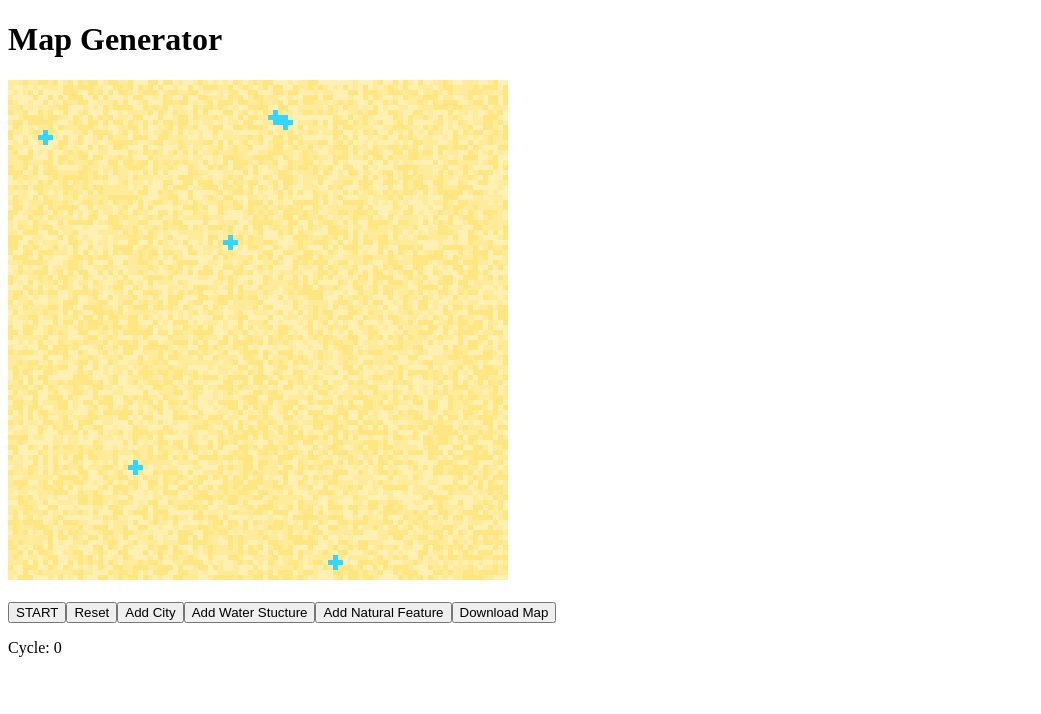
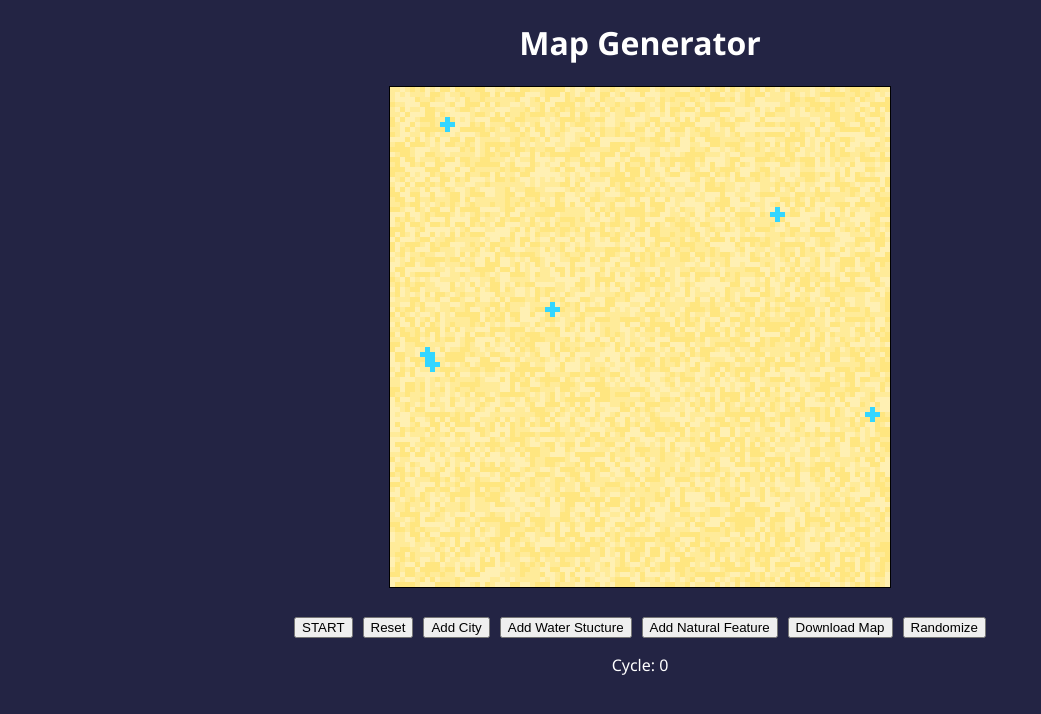
Before and after one commit to ldimuro/RandomRealms, an Angular app: page / in a window 1280 px wide. Shown: the top 714 px of the page, without its empty margins (0-1041 px from the left). Built offline with nearby package versions, Linux system fonts and the light colour scheme.

Commit message:
Refactoring

```diff
--- a/src/app/app.component.html
+++ b/src/app/app.component.html
@@ -20,6 +20,7 @@
     <button (click)="addWaterStructure()">Add Water Stucture</button>
     <button (click)="addNaturalFeature()">Add Natural Feature</button>
     <button (click)="downloadMap()">Download Map</button>
+    <button (click)="randomize()">Randomize</button>
 
     <p>Cycle: {{cycle}}</p>
   </div>
--- a/src/app/app.component.scss
+++ b/src/app/app.component.scss
@@ -0,0 +1,42 @@
+.main {
+    // font-family: monospace;
+    font-family: 'Segoe UI', Tahoma, Geneva, Verdana, sans-serif;
+    justify-content: center;
+    // background-color: black;
+    // color: white;
+}
+
+.col {
+    margin-top: -12px;
+}
+
+.row {
+    margin-left: -10px;
+}
+
+canvas {
+    border: 1px solid black;
+    image-rendering: -moz-crisp-edges;
+    image-rendering: -webkit-crisp-edges;
+    image-rendering: pixelated;
+    image-rendering: crisp-edges;
+}
+.canvasDiv {
+    text-align: center;
+}
+
+.buttons {
+    text-align: center;
+}
+
+button {
+    margin-right: 5px;
+    margin-left: 5px;
+    // background-color: transparent;
+    // border-color: white;
+    // color: white;
+}
+
+p, h1 {
+    text-align: center;
+}
--- a/src/app/app.component.ts
+++ b/src/app/app.component.ts
@@ -41,32 +41,38 @@ export class AppComponent {
   rowLength = 100 // 45
   colLength = 100; // 80
   cityNums = 10;
+  structureNums = 50;
   font = 'Optima';
   canvasDim = this.rowLength * length;
 
-  // color1 = '🟦';
-  // color2 = '🟥';
-  // color3 = '🟧';
-  // color4 = '🟩';
   water = '0';
   land = '1';
   structure = '@';
-
 
   cycle = 0;
   rate = 3;
   respawnMin = 6;
   cycleNums = 100;
-  delayNum = 10;
+  delayNum = 1;
 
   ngOnInit() {
     this.ctx = this.canvas.nativeElement.getContext('2d');
-    // this.canvas.nativeElement.setAttribute('height', '550');
-    // this.canvas.nativeElement.setAttribute('width', '550');
-
 
     this.reset();
+  }
 
+  randomize() {
+    for (let i = 0; i < 5; i++) {
+      this.start();
+    }
+
+    for (let j = 0; j < this.cityNums; j++) {
+      this.addLandStructure
+    }
+
+    for (let k = 0; k < this.structureNums; k++) {
+      this.addNaturalFeature();
+    }
   }
 
   async start() {
@@ -86,6 +92,30 @@ export class AppComponent {
 
       this.renderGrid();
     }
+
+
+    // THIS IS CORRECT
+    // let grid = '';
+    // for (let x = 0; x < this.rowLength; x++) {
+    //   for (let y = 0; y < this.colLength; y++) {
+    //     // console.log(this.grid[x][y]);
+    //     grid += this.grid[x][y];
+    //   }
+    //   // console.log('\n');
+    //   grid += '\n';
+    // }
+    // console.log(grid);
+
+    // let asd = '';
+    // for (let x = 0; x < this.rowLength; x++) {
+    //   for (let y = 0; y < this.colLength; y++) {
+    //     // console.log(this.grid[x][y]);
+    //     asd += this.cells[x][y].value;
+    //   }
+    //   // console.log('\n');
+    //   asd += '\n';
+    // }
+    // console.log(asd);
   }
 
   reset() {
@@ -99,9 +129,9 @@ export class AppComponent {
         let obj = {
           x: i,
           y: j,
-          value: this.water
+          value: this.land
         }
-        this.grid[i][j] = this.water;
+        this.grid[i][j] = this.land;
         this.cells[i][j] = obj;
 
         // this.ctx.fillStyle = 'white';
@@ -118,13 +148,12 @@ export class AppComponent {
 
         this.ctx.fillStyle = desert[Math.floor(Math.random() * forest.length)];
 
-        this.ctx.clearRect(i * this.length, j * this.length, this.length, this.length)
-        this.ctx.fillRect(i * this.length, j * this.length, this.length, this.length);
+        this.ctx.clearRect(j * this.length, i * this.length, this.length, this.length)
+        this.ctx.fillRect(j * this.length, i * this.length, this.length, this.length);
       }
     }
 
-    // this.randomStartingPoint(); // set cycleNum = 500
-    this.randomOceans(); // set cycleNum = 200
+    this.randomOceans();
 
     this.renderGrid();
   }
@@ -134,8 +163,8 @@ export class AppComponent {
       for (let j = 0; j < this.colLength; j++) {
         this.grid[i][j] = this.cells[i][j].value;
 
-        if (this.cells[i][j].value !== this.water) {
-          if (this.cells[i][j].value === this.land) {
+        if (this.cells[i][j].value !== this.land) {
+          if (this.cells[i][j].value === this.water) {
             // this.ctx.fillStyle = '#6666ff';
             // this.ctx.fillStyle = '#66c2ff';
             // this.ctx.fillStyle = '#0099ff';
@@ -144,23 +173,12 @@ export class AppComponent {
 
             // this.ctx.fillStyle = '#ff6600';
           }
-          // else if (this.cells[i][j].value === this.color2) {
-          //   this.ctx.fillStyle = '#ff8080';
-          // }
-          // else if (this.cells[i][j].value === this.color3) {
-          //   this.ctx.fillStyle = '#ffc266';
-          //   // this.ctx.fillText('🟠', this.length, this.length);
-          // }
-          // else if (this.cells[i][j].value === this.color4) {
-          //   this.ctx.fillStyle = '#00e600';
-          // }
 
-          this.ctx.clearRect(i * this.length, j * this.length, this.length, this.length);
-          this.ctx.fillRect(i * this.length, j * this.length, this.length, this.length);
+          this.ctx.clearRect(j * this.length, i * this.length, this.length, this.length);
+          this.ctx.fillRect(j * this.length, i * this.length, this.length, this.length);
         }
       }
     }
-
   }
 
   traverseCells() {
@@ -177,7 +195,7 @@ export class AppComponent {
               (m + j) !== -1 &&
               (l + i) !== this.rowLength &&
               (m + j) !== this.colLength &&
-              (this.cells[l + i][m + j].value === this.land)) {
+              (this.cells[l + i][m + j].value === this.water)) {
               alive++;
             }
           }
@@ -186,10 +204,10 @@ export class AppComponent {
         let randomNum = Math.random();
 
         if ((alive === this.rate) && randomNum > 0.5) {
-          this.updateCell(this.cells[l][m].x, this.cells[l][m].y, this.land);
+          this.updateCell(this.cells[l][m].x, this.cells[l][m].y, this.water);
         }
         else if (alive >= this.respawnMin) {
-          this.updateCell(this.cells[l][m].x, this.cells[l][m].y, this.land);
+          this.updateCell(this.cells[l][m].x, this.cells[l][m].y, this.water);
         }
       }
     }
@@ -222,10 +240,11 @@ export class AppComponent {
     let name = this.generateCityName(cityNames[Math.floor(Math.random() * cityNames.length)]);
     let randomStructure = '📍';
 
-    if (this.cells[randomRow][randomCol].value === this.water && randomRow <= 85) {
+    if (this.cells[randomRow][randomCol].value === this.land && randomCol <= 85 && this.checkNeighbors(randomRow, randomCol)) {
       this.ctx.fillStyle = 'black';
       this.ctx.font = `bold ${citySizes[Math.floor(Math.random() * citySizes.length)]} ${this.font}`;
-      this.ctx.fillText(`${randomStructure}${name}`, (this.cells[randomRow][randomCol].x) * this.length, (this.cells[randomRow][randomCol].y) * this.length);
+      this.ctx.fillText(`${randomStructure}${name}`, (this.cells[randomRow][randomCol].y) * this.length, (this.cells[randomRow][randomCol].x) * this.length);
+      this.updateCell(randomRow, randomCol, this.structure);
     }
     else {
       this.addLandStructure();
@@ -241,10 +260,10 @@ export class AppComponent {
     let randomNum = Math.floor(Math.random() * waterStructures.length);
     let randomStructure = waterStructures[randomNum];
 
-    if (this.cells[randomRow][randomCol].value !== this.water) {
+    if (this.cells[randomRow][randomCol].value !== this.land) {
       this.ctx.fillStyle = 'black';
       this.ctx.font = "16px Ariel";
-      this.ctx.fillText(`${randomStructure}`, (this.cells[randomRow][randomCol].x) * this.length, (this.cells[randomRow][randomCol].y) * this.length);
+      this.ctx.fillText(`${randomStructure}`, (this.cells[randomRow][randomCol].y) * this.length, (this.cells[randomRow][randomCol].x) * this.length);
     }
     else {
       this.addWaterStructure();
@@ -264,10 +283,11 @@ export class AppComponent {
     let randomNum = Math.floor(Math.random() * natural.length);
     let randomStructure = natural[randomNum];
 
-    if (this.cells[randomRow][randomCol].value === this.water) {
+    if (this.cells[randomRow][randomCol].value === this.land) {
       this.ctx.fillStyle = 'black';
       this.ctx.font = '18px Ariel';
       this.ctx.fillText(randomStructure, (this.cells[randomRow][randomCol].x) * this.length, (this.cells[randomRow][randomCol].y) * this.length);
+      this.updateCell(randomRow, randomCol, this.structure);
     }
     else {
       this.addNaturalFeature();
@@ -334,18 +354,28 @@ export class AppComponent {
     return generatedName;
   }
 
+  checkNeighbors(x: number, y: number) {
+    for (let i = -3; i < 10; i++) {
+      for (let j = -3; j < 10; j++) {
+
+      }
+    }
+
+    return true;
+  }
+
   randomOceans() {
     try {
       for (let i = 0; i < 6; i++) {
         let randomX = Math.floor(Math.random() * this.rowLength);
         let randomY = Math.floor(Math.random() * this.colLength);
 
-        if (this.cells[randomX][randomY].value === this.water) {
-          this.updateCell(randomX, randomY, this.land);
-          this.updateCell(randomX - 1, randomY, this.land);
-          this.updateCell(randomX + 1, randomY, this.land);
-          this.updateCell(randomX, randomY - 1, this.land);
-          this.updateCell(randomX, randomY + 1, this.land);
+        if (this.cells[randomX][randomY].value === this.land) {
+          this.updateCell(randomX, randomY, this.water);
+          this.updateCell(randomX - 1, randomY, this.water);
+          this.updateCell(randomX + 1, randomY, this.water);
+          this.updateCell(randomX, randomY - 1, this.water);
+          this.updateCell(randomX, randomY + 1, this.water);
         }
       }
     }
@@ -363,15 +393,4 @@ export class AppComponent {
     link.click();
   }
 
-
-
-
-
-
-
-
-
-
-
-
 }
--- a/src/styles.scss
+++ b/src/styles.scss
@@ -1 +1,6 @@
 /* You can add global styles to this file, and also import other style files */
+
+html {
+    background-color: #232444;
+    color: white;
+}
```
